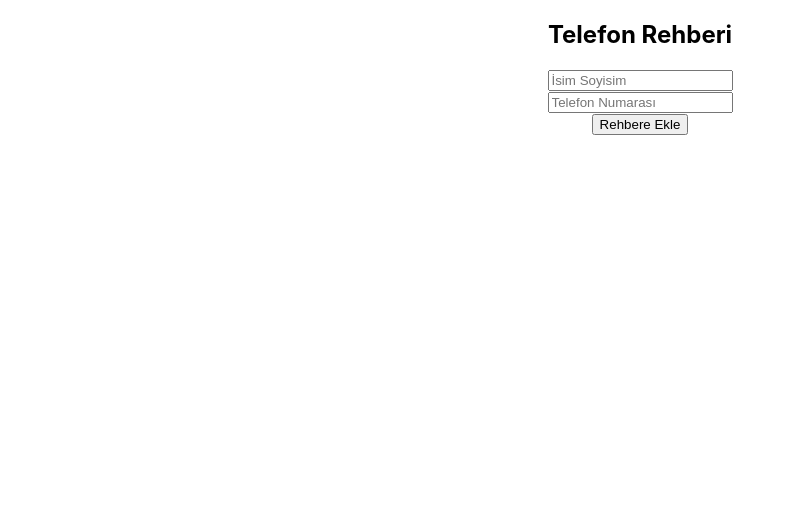
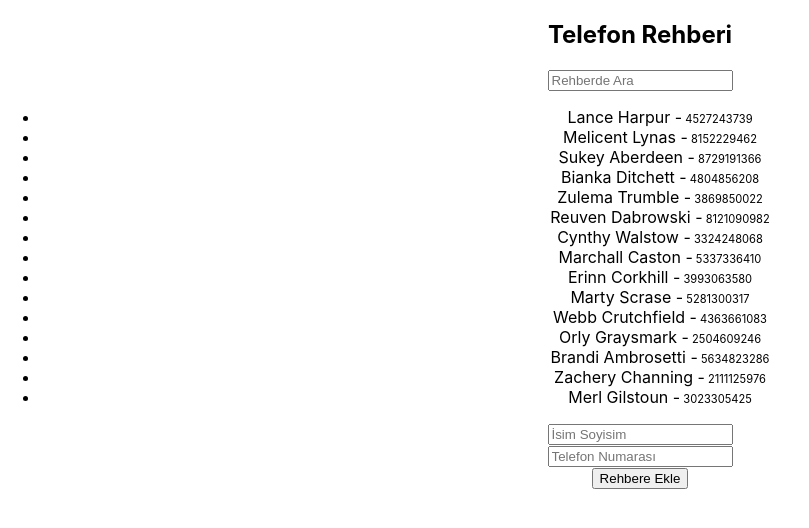
Before and after one commit to ugurkiymetli/patika-react-contacts-app, a React (Create React App) app: page / in a window 1280 px wide. Shown: the top 528 px of the page, without its empty margins (0-809 px from the left). Built offline with nearby package versions, Linux system fonts and the light colour scheme.

Commit message:
filtreleme fonksiyonu eklendi. telefon rehberine mock data yazıldı!

```diff
--- a/public/index.html
+++ b/public/index.html
@@ -22,7 +22,7 @@
       work correctly both with client-side routing and a non-root public URL.
       Learn how to configure a non-root public URL by running `npm run build`.
     -->
-    <title>React App</title>
+    <title>Telefon Rehberi</title>
   </head>
   <body>
     <noscript>You need to enable JavaScript to run this app.</noscript>
--- a/src/Components/Contacts/List/index.js
+++ b/src/Components/Contacts/List/index.js
@@ -1,13 +1,32 @@
-import React from "react";
+import React, { useState } from "react";
 //contacts = { fullname: 'string', phone_number: number }
 function List({ contacts }) {
+  const [filterText, setfilterText] = useState("");
+
+  const filtered = contacts.filter((item) => {
+    return Object.keys(item).some((key) =>
+      item[key]
+        .toString()
+        .toLowerCase()
+        .includes(filterText.toLocaleLowerCase())
+    );
+  });
+
   return (
     <div>
       <h2>Telefon Rehberi</h2>
+      <input
+        placeholder="Rehberde Ara"
+        value={filterText}
+        onChange={(e) => setfilterText(e.target.value)}
+      />
       <ul>
-        {contacts.map((contact, index) => (
+        {filtered.map((contact, index) => (
           <li key={index}>
-            {contact.fullname} - {contact.phone_number}{" "}
+            {contact.fullname} -
+            <small>
+              <small> {contact.phone_number}</small>
+            </small>
           </li>
         ))}
       </ul>
--- a/src/Components/Contacts/index.js
+++ b/src/Components/Contacts/index.js
@@ -3,7 +3,68 @@ import List from "./List";
 import Form from "./Form";
 
 function Contacts() {
-  const [contacts, setContacts] = useState([]);
+  const [contacts, setContacts] = useState([
+    {
+      fullname: "Lance Harpur",
+      phone_number: "4527243739",
+    },
+    {
+      fullname: "Melicent Lynas",
+      phone_number: "8152229462",
+    },
+    {
+      fullname: "Sukey Aberdeen",
+      phone_number: "8729191366",
+    },
+    {
+      fullname: "Bianka Ditchett",
+      phone_number: "4804856208",
+    },
+    {
+      fullname: "Zulema Trumble",
+      phone_number: "3869850022",
+    },
+    {
+      fullname: "Reuven Dabrowski",
+      phone_number: "8121090982",
+    },
+    {
+      fullname: "Cynthy Walstow",
+      phone_number: "3324248068",
+    },
+    {
+      fullname: "Marchall Caston",
+      phone_number: "5337336410",
+    },
+    {
+      fullname: "Erinn Corkhill",
+      phone_number: "3993063580",
+    },
+    {
+      fullname: "Marty Scrase",
+      phone_number: "5281300317",
+    },
+    {
+      fullname: "Webb Crutchfield",
+      phone_number: "4363661083",
+    },
+    {
+      fullname: "Orly Graysmark",
+      phone_number: "2504609246",
+    },
+    {
+      fullname: "Brandi Ambrosetti",
+      phone_number: "5634823286",
+    },
+    {
+      fullname: "Zachery Channing",
+      phone_number: "2111125976",
+    },
+    {
+      fullname: "Merl Gilstoun",
+      phone_number: "3023305425",
+    },
+  ]);
   useEffect(() => {
     console.log(contacts);
   }, [contacts]);
```
